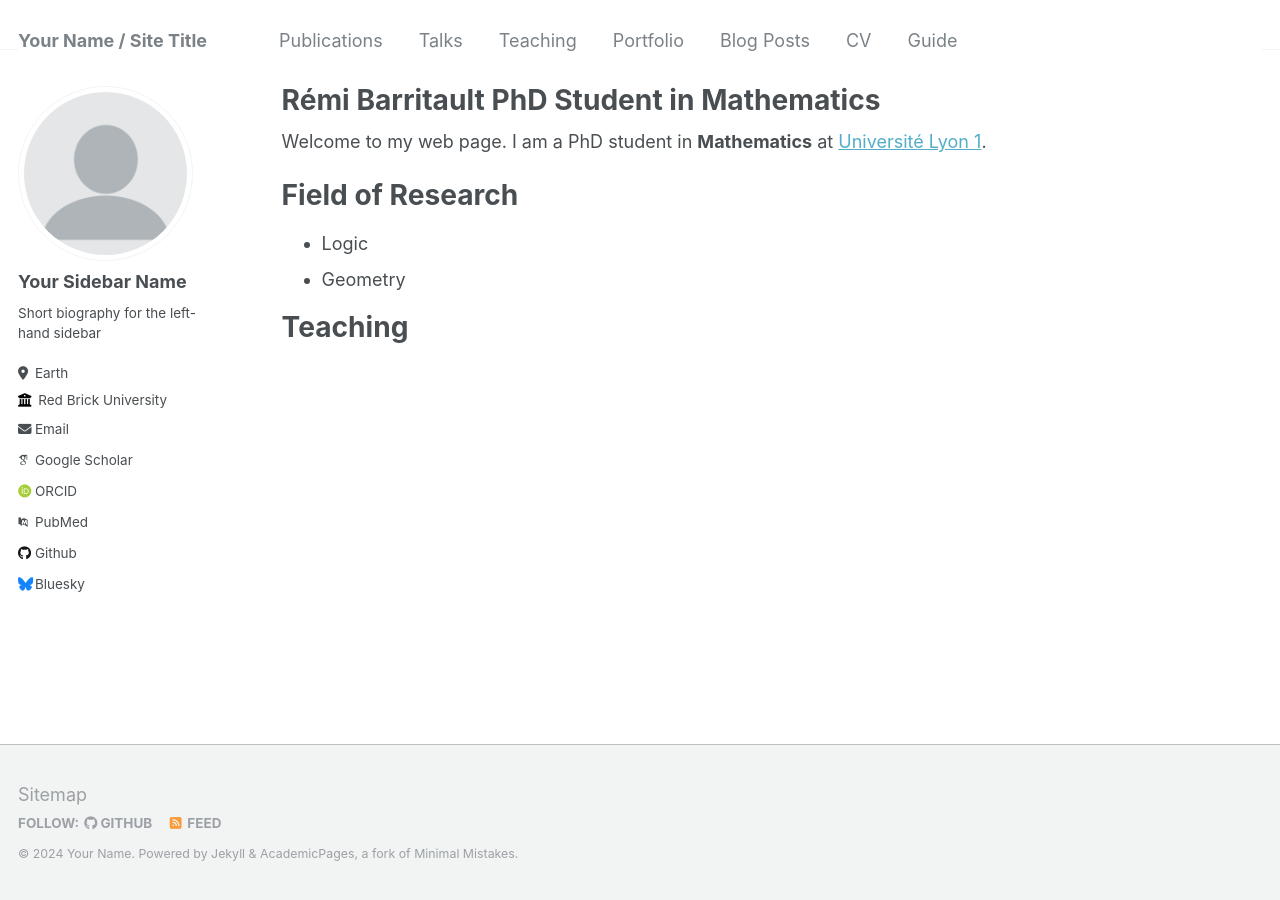
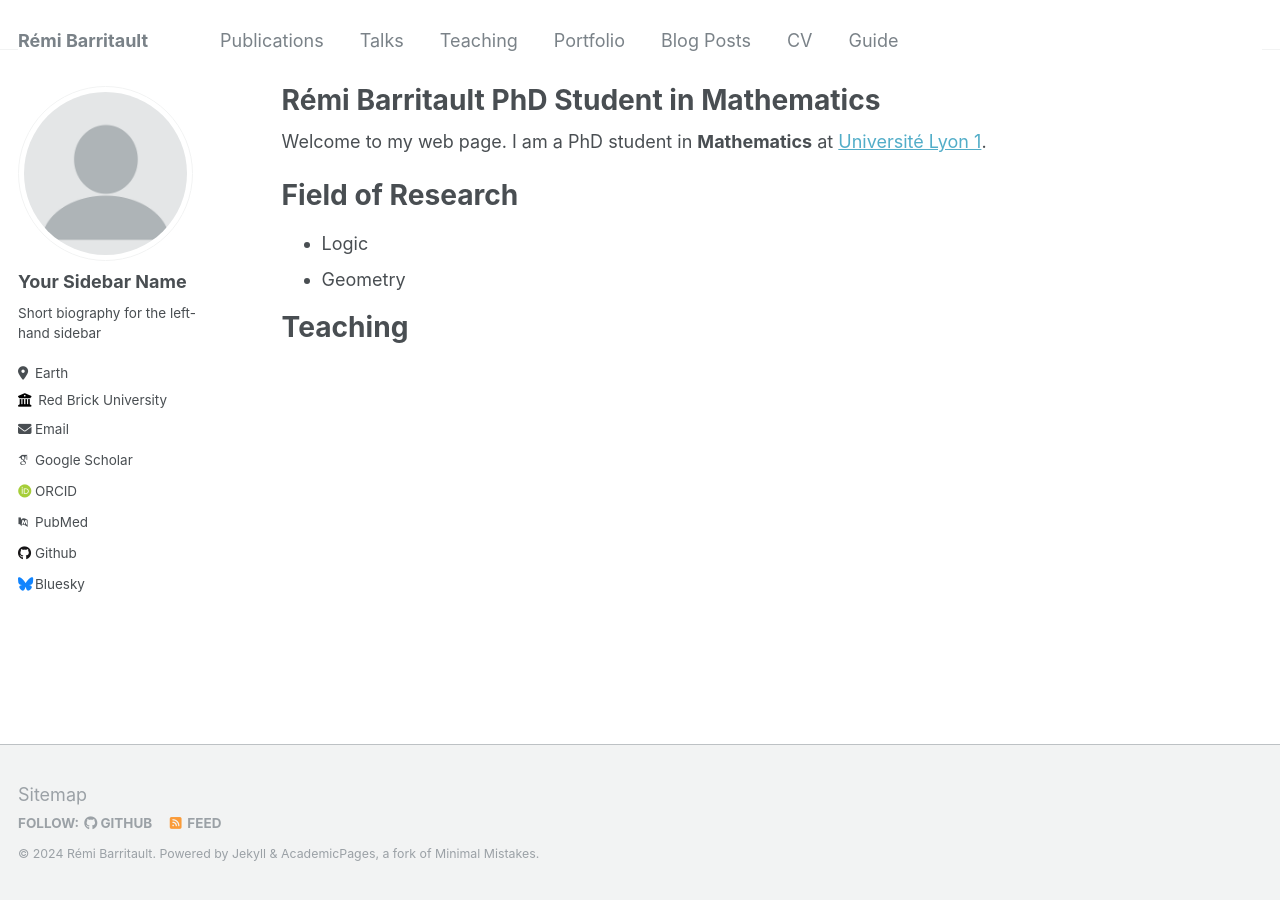
Before and after one commit to rbarritault/rbarritault.github.io, a Jekyll site: the page built from _pages/about.md, in a window 1280 px wide. Built offline with Jekyll 4.4.1, drawn with Linux system fonts in a browser that asks for light colours; some web fonts are replaced.

Commit message:
Update config.yml with basic page information

```diff
--- a/_config.yml
+++ b/_config.yml
@@ -8,13 +8,13 @@
 
 # Basic Site Settings
 locale                   : "en-US"
-title                    : "Your Name / Site Title"
+title                    : "Rémi Barritault"
 title_separator          : "-"
-name                     : &name "Your Name"
-description              : &description "personal description"
-url                      : https://academicpages.github.io # the base hostname & protocol for your site e.g. "https://mmistakes.github.io"
+name                     : &name "Rémi Barritault"
+description              : &description "PhD Student in Mathematics"
+url                      : https://rbarritault.github.io # the base hostname & protocol for your site e.g. "https://mmistakes.github.io"
 baseurl                  : "" # the subpath of your site, e.g. "/blog"
-repository               : "academicpages/academicpages.github.io"
+repository               : "rbarritault/rbarritault.github.io"
 
 # Site Author - The following control what appear as part of the author content on the side bar.
 #               If a field is blank the icon and link will not appear, otherwise it will be shown.
```
